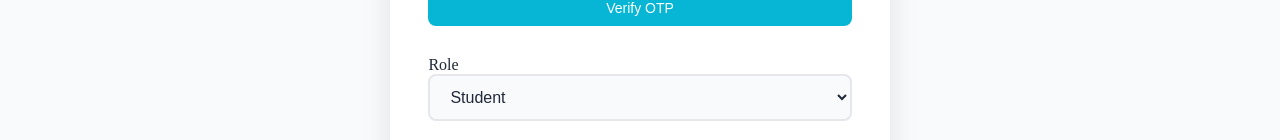
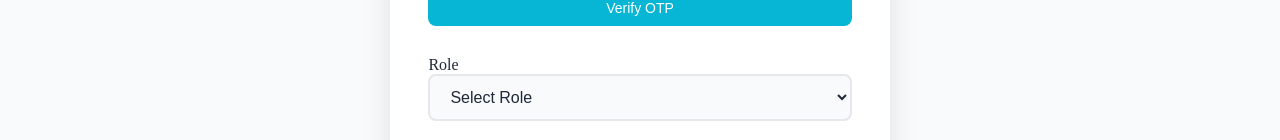
Before and after one commit to mdIbtisamAnsari/Front_TC, a React (Vite) app: page /register in a window 1280 px wide. Shown: the part 659-799 px from the top of the page. Built offline with nearby package versions, Linux system fonts and the light colour scheme; no server answers.

Commit message:
feat: add default option to role selection in registration form

```diff
--- a/src/pages/Register.jsx
+++ b/src/pages/Register.jsx
@@ -181,6 +181,7 @@ const Register = () => {
             onChange={(e) => setRole(e.target.value)}
             required
           >
+            <option value="" disabled>Select Role</option>
             <option value="student">Student</option>
             <option value="tutor">Tutor</option>
           </select>
```
